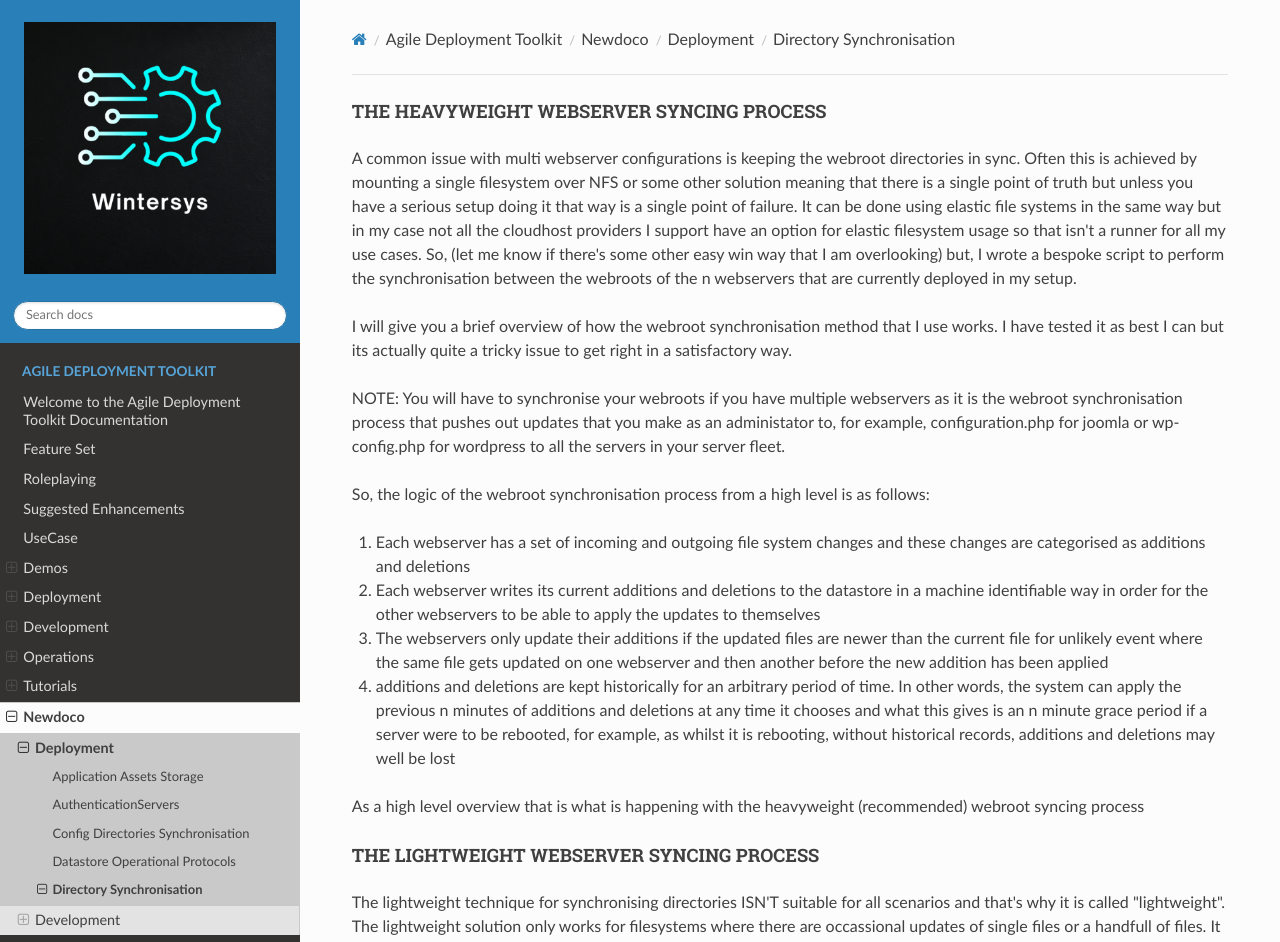
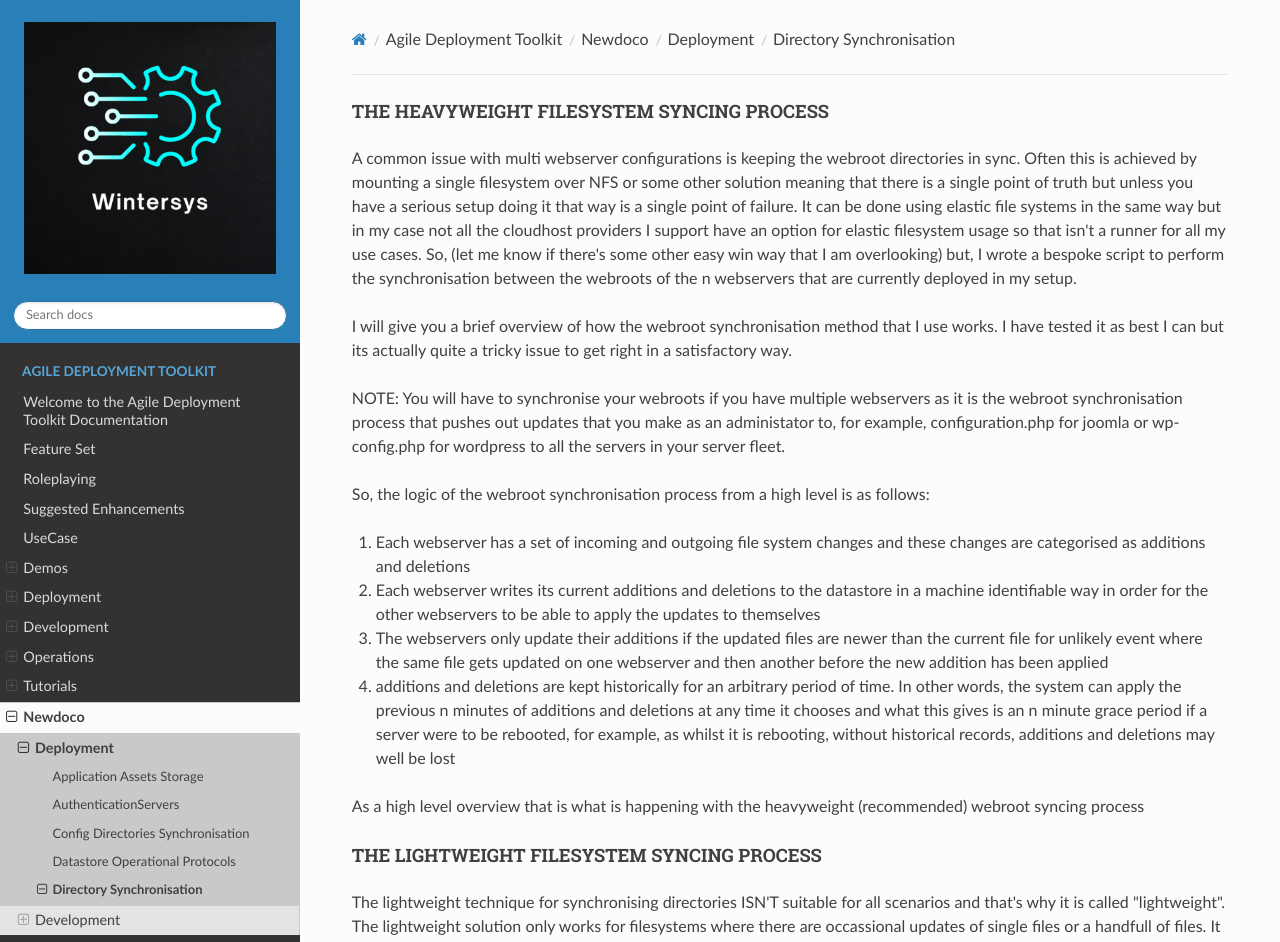
Before and after one commit to wintersys-dev/adt-documentation, an MkDocs documentation site: the page built from docs/Agile Deployment Toolkit/newdoco/Deployment/Directory Synchronisation.md, in a window 1280 px wide and 1400 px high. Shown: the top 942 px of the window. Built offline with MkDocs 1.6.1, drawn with Linux system fonts in a browser that asks for light colours; nearby versions of some CDN libraries.

Commit message:
Update Directory Synchronisation.md

```diff
--- a/docs/Agile Deployment Toolkit/newdoco/Deployment/Directory Synchronisation.md
+++ b/docs/Agile Deployment Toolkit/newdoco/Deployment/Directory Synchronisation.md
@@ -1,4 +1,4 @@
-#### THE HEAVYWEIGHT WEBSERVER SYNCING PROCESS
+#### THE HEAVYWEIGHT FILESYSTEM SYNCING PROCESS
 
 A common issue with multi webserver configurations is keeping the webroot directories in sync. Often this is achieved by mounting a single filesystem over NFS or some other solution meaning that there is a single point of truth but unless you have a serious setup doing it that way is a single point of failure. It can be done using elastic file systems in the same way but in my case not all the cloudhost providers I support have an option for elastic filesystem usage so that isn't a runner for all my use cases. So, (let me know if there's some other easy win way that I am overlooking) but, I wrote a bespoke script to perform the synchronisation between the webroots of the n webservers that are currently deployed in my setup.
 
@@ -15,7 +15,7 @@ So, the logic of the webroot synchronisation process from a high level is as fol
 
 As a high level overview that is what is happening with the heavyweight (recommended) webroot syncing process
 
-#### THE LIGHTWEIGHT WEBSERVER SYNCING PROCESS
+#### THE LIGHTWEIGHT FILESYSTEM SYNCING PROCESS
 
 The lightweight technique for synchronising directories ISN'T suitable for all scenarios and that's why it is called "lightweight". The lightweight solution only works for filesystems where there are occassional updates of single files or a handfull of files. It doesn't work if there are mass updates such as might occur if you were performing an application update and so the lightweight method is NOT suitable for webroot synchronisation but it might work well for you for synchronising config directories that only have occassional single config file updates.
 
```
